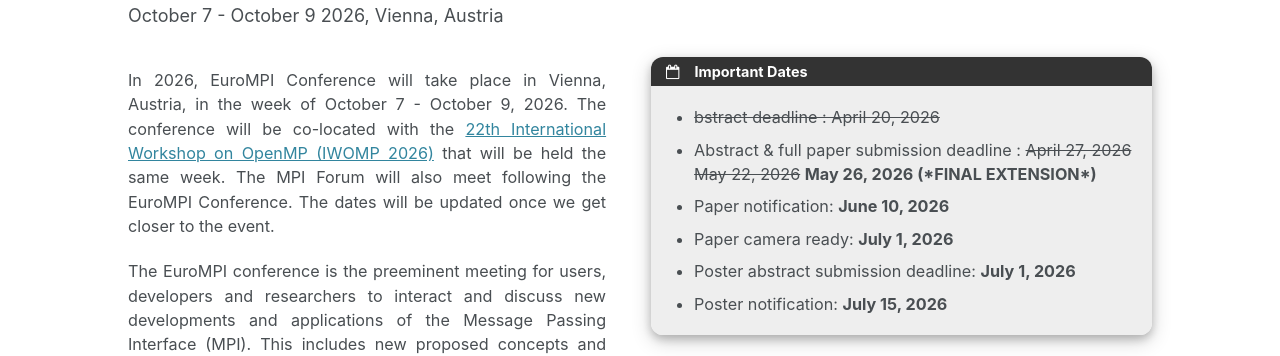
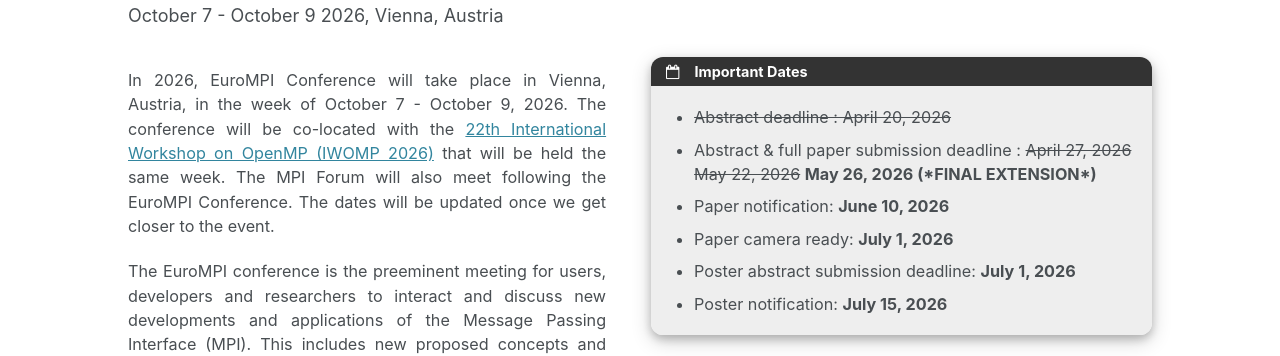
Before and after one commit to eurompi/eurompi.github.io, a Jekyll site: the page built from index.md, in a window 1280 px wide. Shown: the part 650-1006 px from the top of the page. Built offline with Jekyll 4.4.1, drawn with Linux system fonts in a browser that asks for light colours; cached includes are drawn as plain includes.

Commit message:
Fix typo in important dates card

```diff
--- a/_includes/card-important-dates.html
+++ b/_includes/card-important-dates.html
@@ -6,7 +6,7 @@
 
 	<!-- use <del> for extended deadlines -->
         <ul class="list-group list-group-flush">
-<li> <s>bstract deadline :  April 20, 2026</s></li>
+<li> <s>Abstract deadline :  April 20, 2026</s></li>
 <li> Abstract & full paper submission deadline : <s>April 27, 2026</s> <s>May 22, 2026</s> <b>May 26, 2026 (*FINAL EXTENSION*)</b></li>
 <li> Paper notification: <b>June 10, 2026</b></li>
 <li> Paper camera ready: <b>July 1, 2026</b></li>
```
